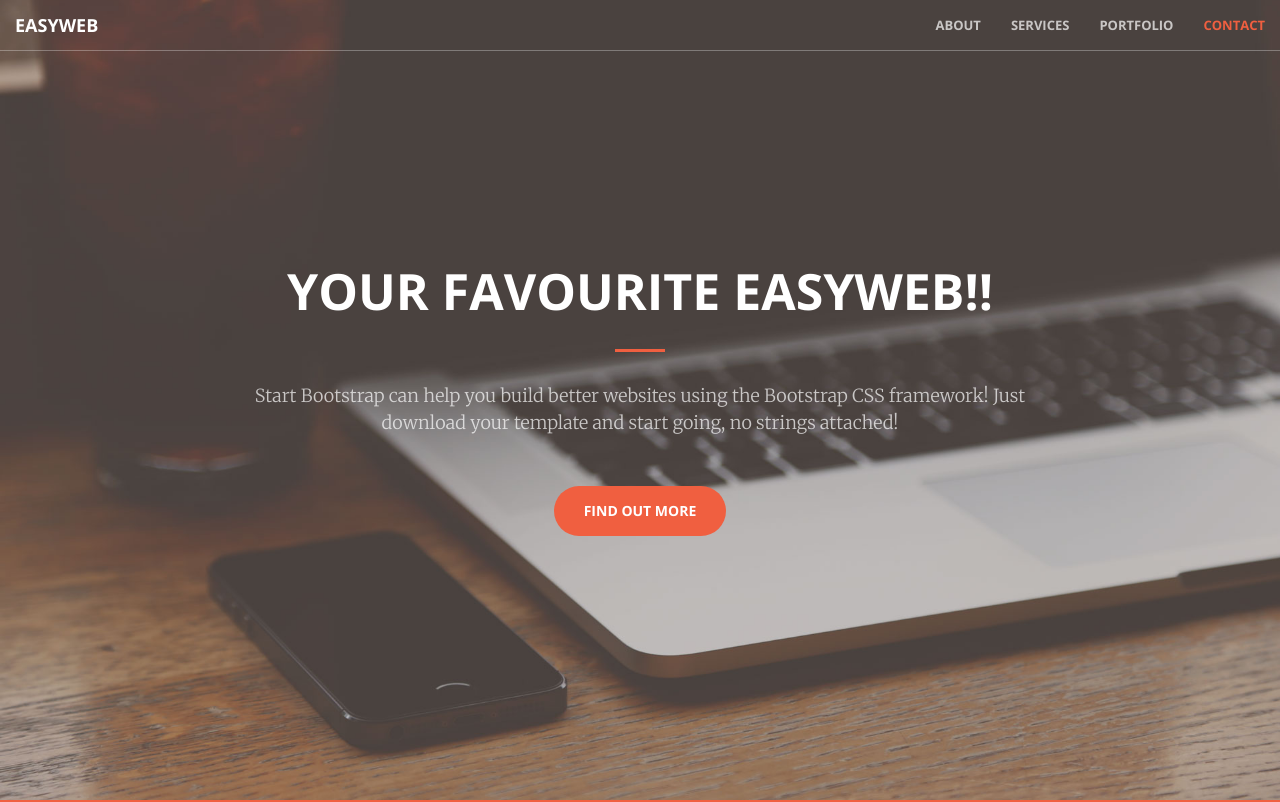
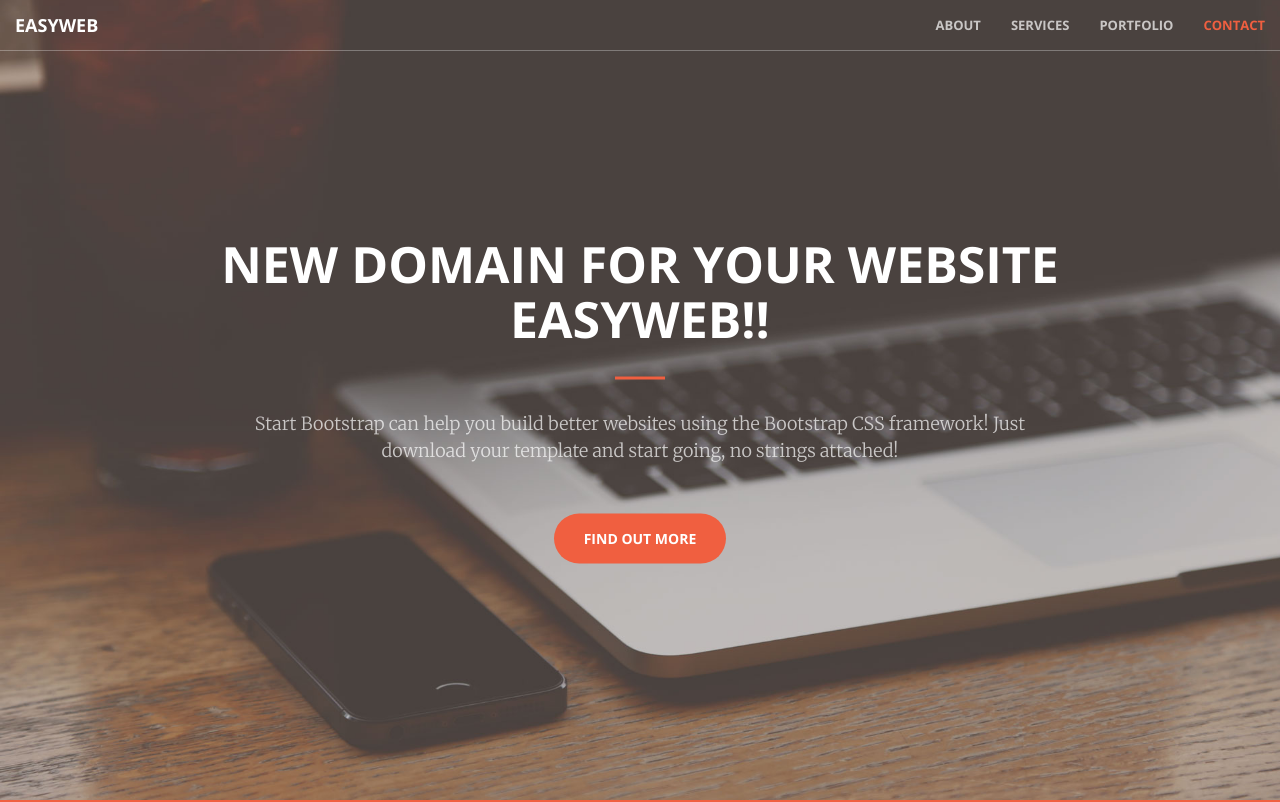
Before and after one commit to ewh-support/deploy-easyweb, a plain HTML site: page layout/index.html in a window 1280 px wide. Shown: the top 802 px of the page. Drawn offline with nearby package versions, Linux system fonts and the light colour scheme; files that its build step writes are made by us from their sources; files whose address does not match are found by name.

Commit message:
modified:   README.md
modified:   layout/index.html

```diff
--- a/layout/index.html
+++ b/layout/index.html
@@ -71,7 +71,7 @@
     <header>
         <div class="header-content">
             <div class="header-content-inner">
-                <h1 id="homeHeading">Your favourite EasyWeb!!</h1>
+                <h1 id="homeHeading">New domain for your website EasyWeb!!</h1>
                 <hr>
                 <p>Start Bootstrap can help you build better websites using the Bootstrap CSS framework! Just download your template and start going, no strings attached!</p>
                 <a href="#about" class="btn btn-primary btn-xl page-scroll">Find Out More</a>
```
Also changed, not shown: README.md.
